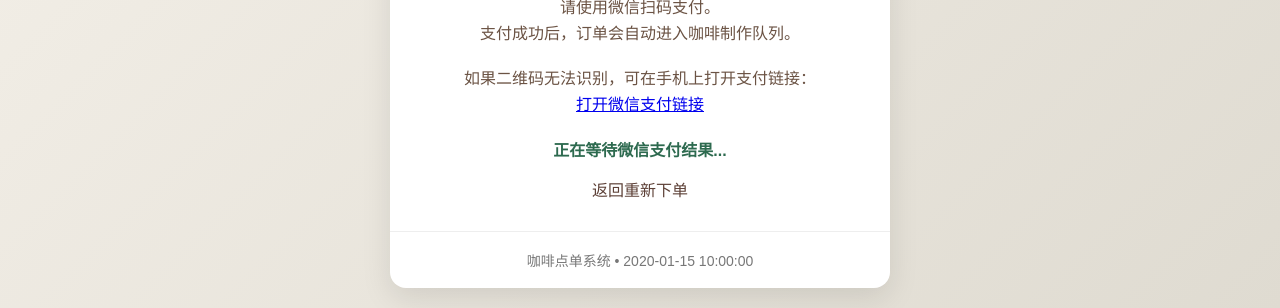
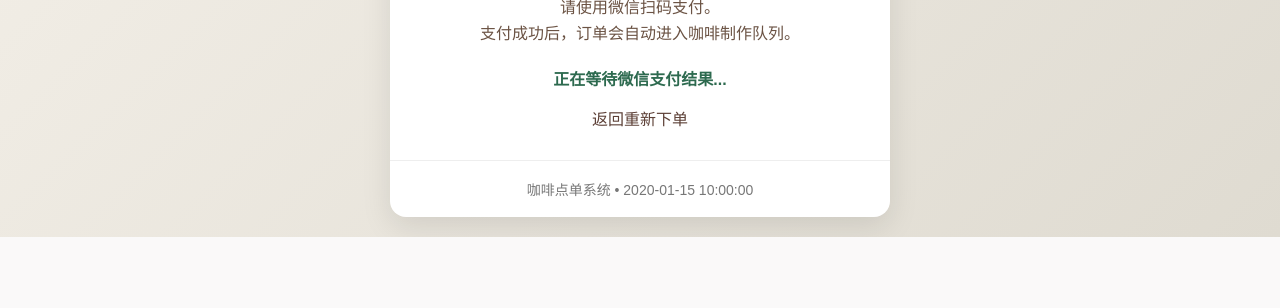
Before and after one commit to Jeremy-JJW/COFFEE-payment, a Flask app: template templates/payment.html in a window 1280 px wide. Shown: the part 662-970 px from the top of the page. After the commit the page ends 899 px from the top, so only its background shows below. Run offline with Flask 3, Linux system fonts and the light colour scheme; the template is opened without the code that fills it: most values are stand-ins (such as "Sample title", 1, 10 or a date in 2020).

Commit message:
更新了html，删除了跳转回微信支付那个没开通，现在是成功支付版

```diff
--- a/orders.csv
+++ b/orders.csv
@@ -7,3 +7,5 @@ order_id,cups,created_time,status,completed_cups,payment_status,payment_amount,p
 6,1,2026-05-12T07:09:38+00:00,2,1,paid,1,xunhupay_wechat,2026-05-12 15:09:48,4200003090202605120639999524
 7,2,2026-05-12T07:21:07+00:00,2,2,paid,2,xunhupay_wechat,2026-05-12 15:21:17,4200003075202605127864551891
 8,1,2026-05-12T07:27:10+00:00,2,1,paid,1,xunhupay_wechat,2026-05-12 15:27:24,4200003077202605122745049903
+9,1,2026-05-12T07:34:22+00:00,0,0,pending,1,,,
+10,1,2026-05-12T07:36:33+00:00,2,1,paid,1,xunhupay_wechat,2026-05-12 15:36:43,4200003138202605120411911677
--- a/templates/payment.html
+++ b/templates/payment.html
@@ -218,13 +218,6 @@
                 支付成功后，订单会自动进入咖啡制作队列。
             </p>
 
-            {% if pay_url %}
-            <p class="pay-tip">
-                如果二维码无法识别，可在手机上打开支付链接：<br>
-                <a href="{{ pay_url }}" target="_blank" rel="noopener">打开微信支付链接</a>
-            </p>
-            {% endif %}
-
             {% if simulated_payment_enabled %}
             <div class="dev-payment">
                 <p class="dev-payment-note">开发调试模式：模拟支付已开启，正式使用请关闭 ENABLE_SIMULATED_PAYMENT。</p>
@@ -259,7 +252,7 @@
             });
         }
 
-        statusText.textContent = {% if pay_url %}'正在等待微信支付结果...'{% else %}'二维码未生成，请检查支付配置后重新下单'{% endif %};
+        statusText.textContent = "{{ '正在等待微信支付结果...' if pay_url else '二维码未生成，请检查支付配置后重新下单' }}";
 
         function refreshPaymentStatus() {
             fetch('/api/payment/status/{{ order.order_id }}')
```
Also changed, not shown: 1 other file.
